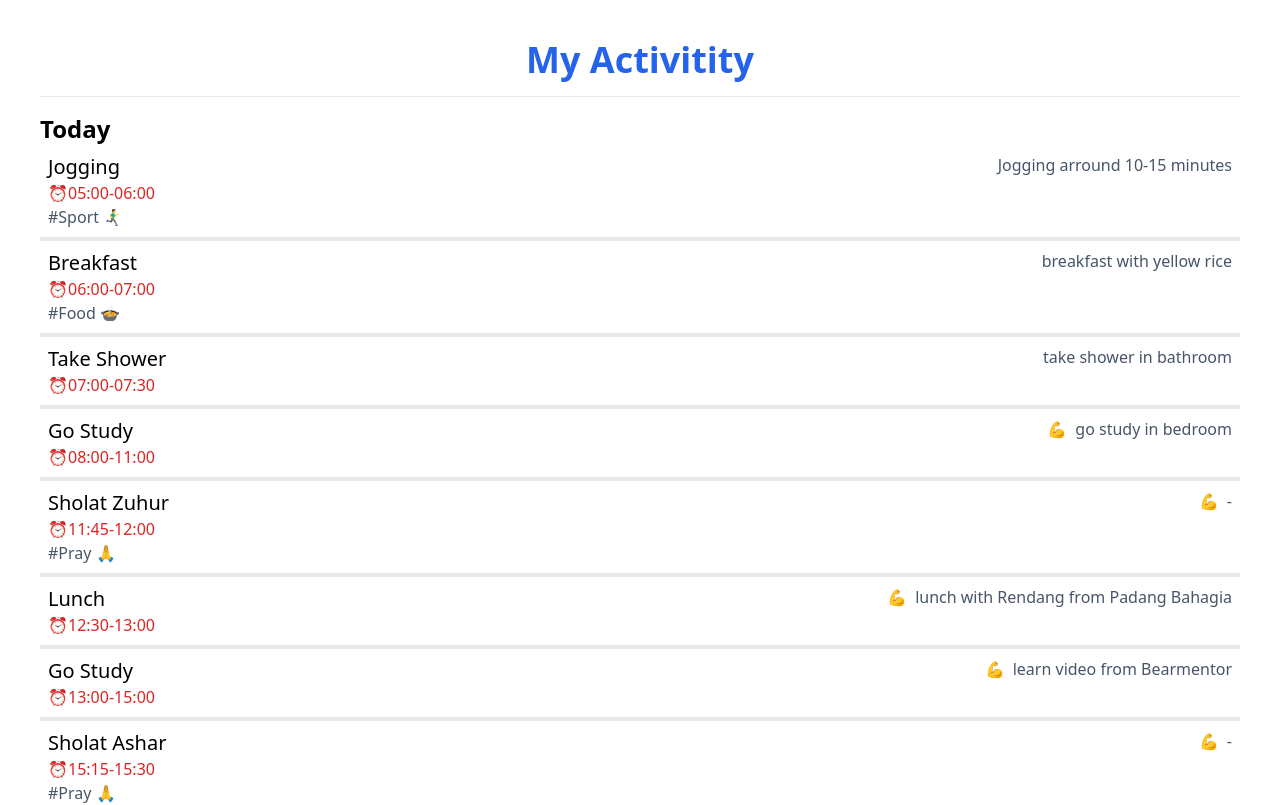
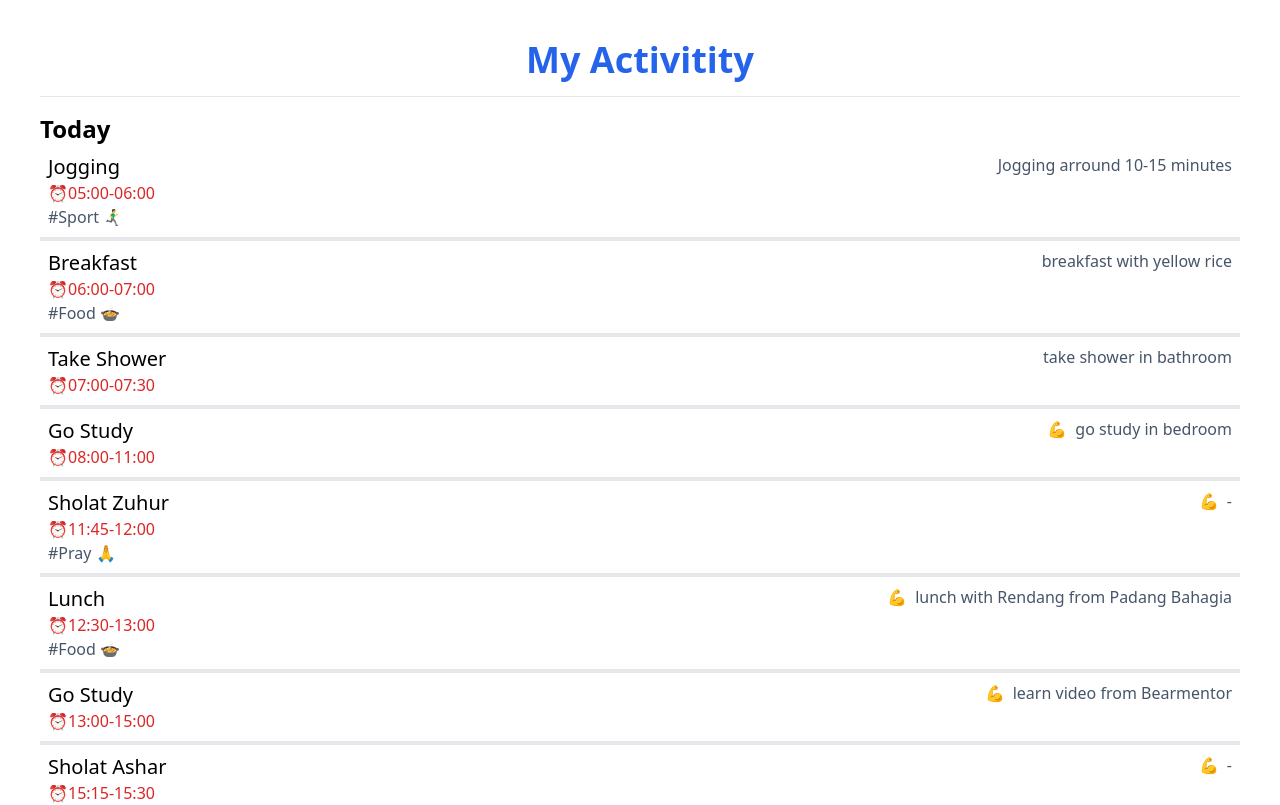
Before and after one commit to anandamarwan/daily-activity, a React (Vite) app: page / in a window 1280 px wide. Shown: the top 805 px of the page. Built offline with nearby package versions, Linux system fonts and the light colour scheme.

Commit message:
add category

```diff
--- a/src/data/activities.ts
+++ b/src/data/activities.ts
@@ -55,6 +55,7 @@ export const activities: Activity[] = [
   {
     id: 6,
     title: "Lunch",
+    category: "#Food 🍲",
     description: "lunch with Rendang from Padang Bahagia",
     isMust: true,
     timeStart: new Date("2024-05-23 12:30"),
@@ -89,6 +90,7 @@ export const activities: Activity[] = [
   {
     id: 10,
     title: "Dinner",
+    category: "#Food 🍲",
     description: "dinner with fried chicken from Dapur Rai Raka",
     isMust: false,
     timeStart: new Date("2024-05-23 18:00"),
```
